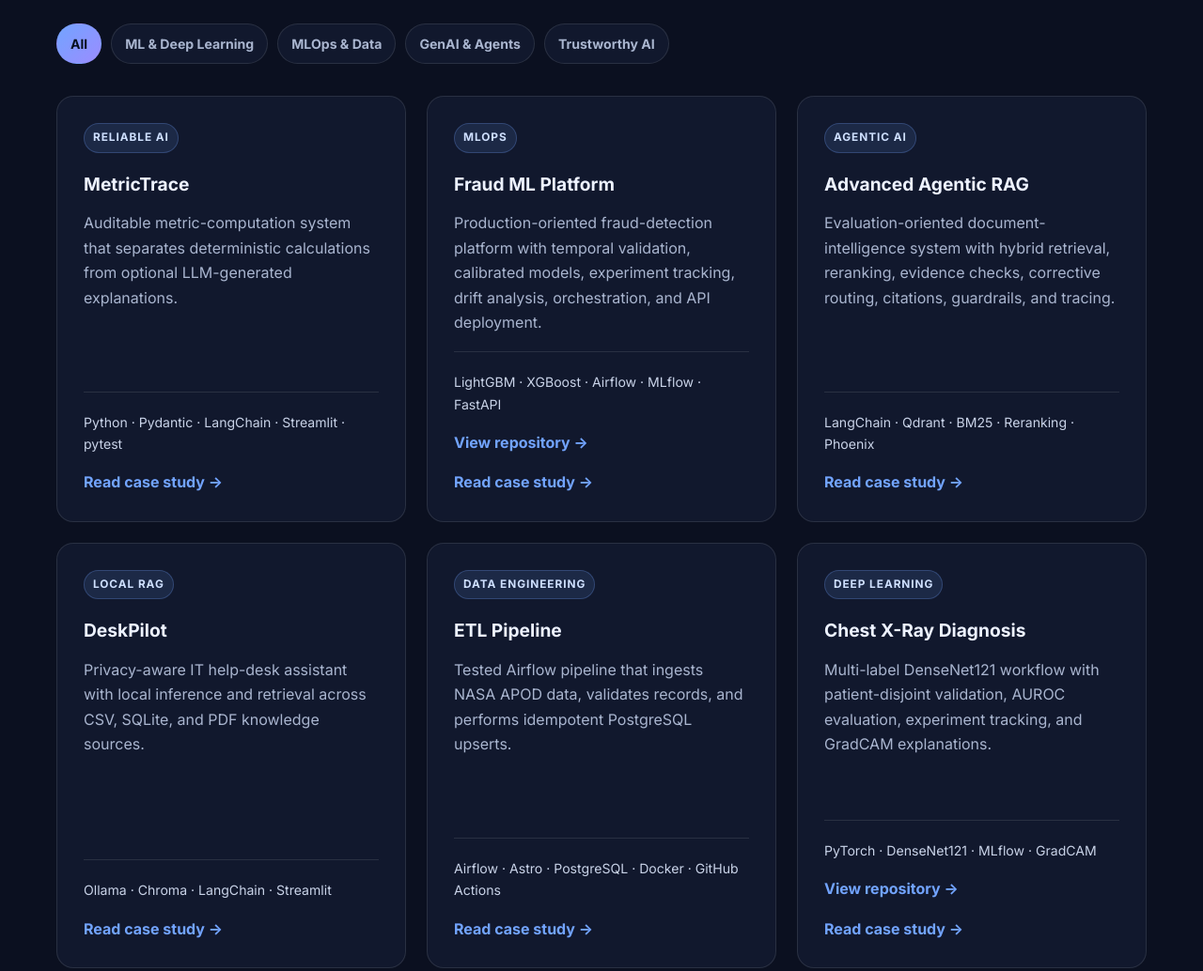
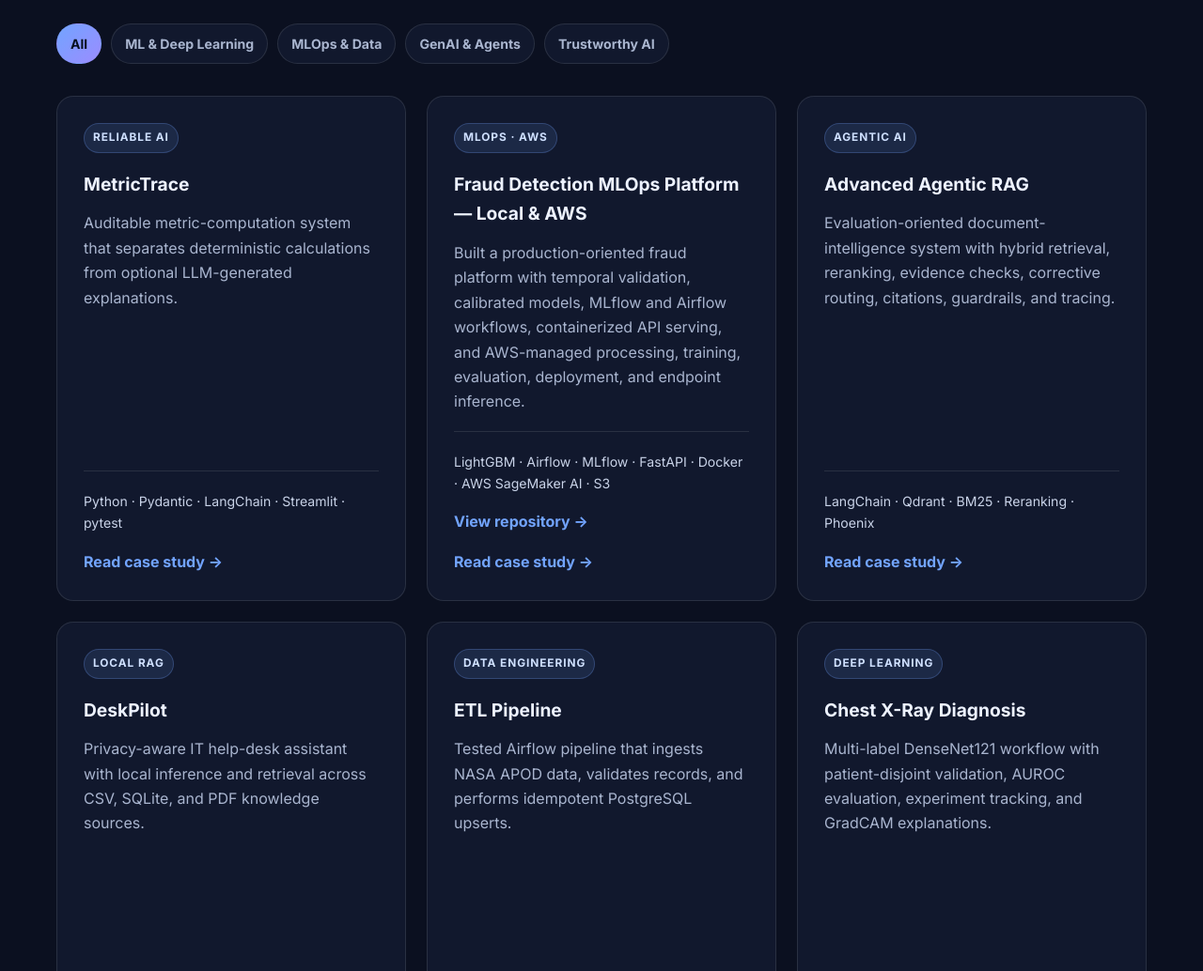
Before and after one commit to Arash80/my-page, a plain HTML site: page docs/index.html in a window 1280 px wide. Shown: the part 1061-2095 px from the top of the page at 94% size. Drawn offline with Linux system fonts and the light colour scheme.

Commit message:
Highlight local and AWS fraud MLOps project

```diff
--- a/docs/index.html
+++ b/docs/index.html
@@ -76,10 +76,10 @@
           </article>
 
           <article class="card" data-categories="ml mlops trustworthy">
-            <span class="tag">MLOps</span>
-            <h3>Fraud ML Platform</h3>
-            <p>Production-oriented fraud-detection platform with temporal validation, calibrated models, experiment tracking, drift analysis, orchestration, and API deployment.</p>
-            <div class="stack">LightGBM · XGBoost · Airflow · MLflow · FastAPI</div>
+            <span class="tag">MLOps · AWS</span>
+            <h3>Fraud Detection MLOps Platform — Local &amp; AWS</h3>
+            <p>Built a production-oriented fraud platform with temporal validation, calibrated models, MLflow and Airflow workflows, containerized API serving, and AWS-managed processing, training, evaluation, deployment, and endpoint inference.</p>
+            <div class="stack">LightGBM · Airflow · MLflow · FastAPI · Docker · AWS SageMaker AI · S3</div>
             <a href="https://github.com/Arash80/fraud-ml-platform" target="_blank" rel="noreferrer" aria-label="View the Fraud ML Platform repository on GitHub">View repository →</a>
             <a href="case-studies.html#fraud-platform" aria-label="Read the Fraud ML Platform case study">Read case study →</a>
           </article>
@@ -209,7 +209,7 @@
         <div class="skill-grid">
           <div><h3>Machine Learning</h3><p>PyTorch, scikit-learn, LightGBM, XGBoost, pandas, NumPy, model calibration, temporal validation, imbalanced learning, and rigorous evaluation.</p></div>
           <div><h3>GenAI &amp; Agents</h3><p>LangChain, LangGraph, LCEL, Hugging Face, Ollama, Qdrant, Chroma, FAISS, Neo4j, GraphRAG, hybrid retrieval, reranking, and guardrails.</p></div>
-          <div><h3>MLOps &amp; Data</h3><p>MLflow, Airflow, FastAPI, Docker, PostgreSQL, dbt, GitHub Actions, pytest, Ruff, mypy, configuration-driven pipelines, and reproducibility.</p></div>
+          <div><h3>MLOps &amp; Cloud</h3><p>MLflow, Airflow, FastAPI, Docker, PostgreSQL, GitHub Actions, pytest, AWS SageMaker AI, Amazon S3, IAM, CloudWatch, managed processing, training, evaluation, deployment, and endpoint inference.</p></div>
           <div><h3>Robotics, RL &amp; Control</h3><p>Motion planning, robot kinematics and dynamics, MATLAB/Simulink, deep reinforcement learning, state-space modeling, system identification, observers, fault detection, cyber-physical systems, and robust control.</p></div>
         </div>
       </div>
```
